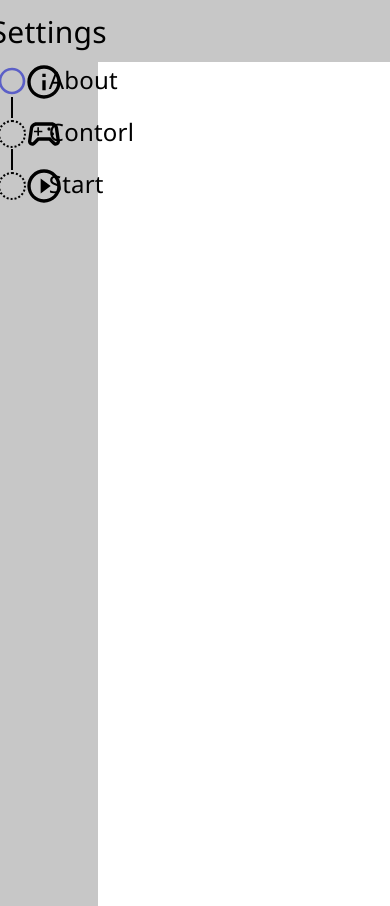
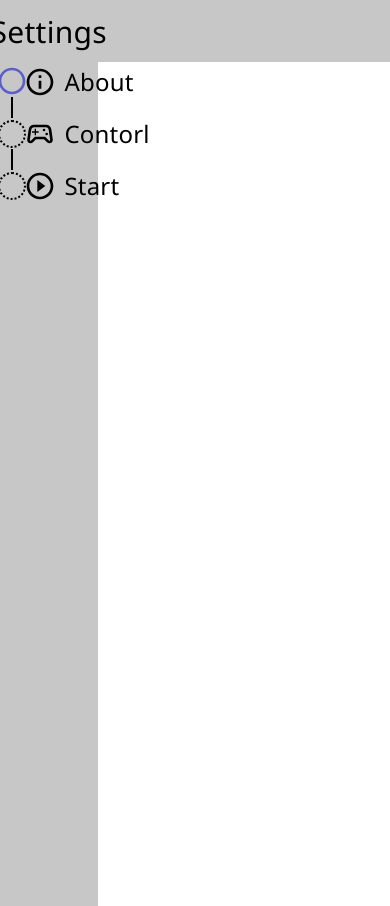
Before and after one commit to zczqkit/setting, a React (Create React App) app: page / in a window 390 px wide. Built offline with nearby package versions, Linux system fonts and the light colour scheme.

Commit message:
make responsive

```diff
--- a/src/components/SideMenu_Step1.js
+++ b/src/components/SideMenu_Step1.js
@@ -1,5 +1,5 @@
 import React from 'react';
-import { Grid,Box,Typography} from '@mui/material';
+import { Grid, Box, Typography } from '@mui/material';
 import InfoOutlinedIcon from '@mui/icons-material/InfoOutlined';
 import PlayCircleOutlineOutlinedIcon from '@mui/icons-material/PlayCircleOutlineOutlined';
 import SportsEsportsOutlinedIcon from '@mui/icons-material/SportsEsportsOutlined';
@@ -21,32 +21,38 @@ const styles = {
     margin: '0.1rem 0',
   },
   menuIcon: {
-    height:"2.5rem",
-    width:"2.5rem",
-    margin:"0 0 0.5rem 0",
+    fontSize: '2rem',
+    margin: '0 0.5rem 0 0',
   },
   menuItem: {
     fontSize: '1.5rem',
     fontFamily: 'Segoe UI',
-    marginBottom: '1rem',
+    display: 'flex',
+    alignItems: 'center',
+    margin: '0.15rem 0 1rem',
+  },
+  iconContainer: {
+    display: 'flex',
+    flexDirection: 'column',
   },
 };
 
 function Sidemenu() {
   return (
-      <Grid  container item xs={3} sx={styles.sideMenuBox}>
-        <Grid item xs={3} >
-            <DottedLineWithCircles/>
+    <Grid container item xs={3} sx={styles.sideMenuBox}>
+      <Grid item xs={3}>
+        <DottedLineWithCircles />
       </Grid>
-        <Grid item xs={3}>
-            <InfoOutlinedIcon sx={styles.menuIcon}/>
-            <SportsEsportsOutlinedIcon sx={styles.menuIcon}/>
-            <PlayCircleOutlineOutlinedIcon sx={styles.menuIcon}/>
-        </Grid>
-        <Grid item xs={6}  sx={styles.sideMenuItem}>
-          <Typography sx={styles.menuItem}>About</Typography>
-          <Typography sx={styles.menuItem}>Contorl</Typography>
-          <Typography sx={styles.menuItem}>Start</Typography>
+      <Grid item xs={9} sx={styles.sideMenuItem}>
+        <Typography sx={styles.menuItem}>
+          <InfoOutlinedIcon sx={styles.menuIcon} />About
+        </Typography>
+        <Typography sx={styles.menuItem}>
+          <SportsEsportsOutlinedIcon sx={styles.menuIcon} />Contorl
+        </Typography>
+        <Typography sx={styles.menuItem}>
+          <PlayCircleOutlineOutlinedIcon sx={styles.menuIcon} />Start
+        </Typography>
       </Grid>
     </Grid>
   );
@@ -57,10 +63,10 @@ function Sidemenu() {
 function DottedLineWithCircles() {
   return (
     <Box sx={{ display: 'flex', flexDirection: 'column', alignItems: 'center' }}>
-            <CircleOutlinedIcon sx={{height:"2rem",width:"2rem",margin:"0.2rem 0 0 0",color:"#5B5FC7"}}/>
-            <div style={{width: '2px', height: '1.3rem',background: 'black'}}></div>
+      <CircleOutlinedIcon sx={{ height: '2rem', width: '2rem', margin: '0.2rem 0 0 0', color: '#5B5FC7' }} />
+      <div style={{ width: '2px', height: '1.3rem', background: 'black' }}></div>
       <div style={styles.dottedCircle}></div>
-            <div style={{width: '2px', height: '1.3rem', background: 'black'}}></div>
+      <div style={{ width: '2px', height: '1.3rem', background: 'black' }}></div>
       <div style={styles.dottedCircle}></div>
     </Box>
   );
```
Lines whose indentation alone changed are shown as unchanged.
